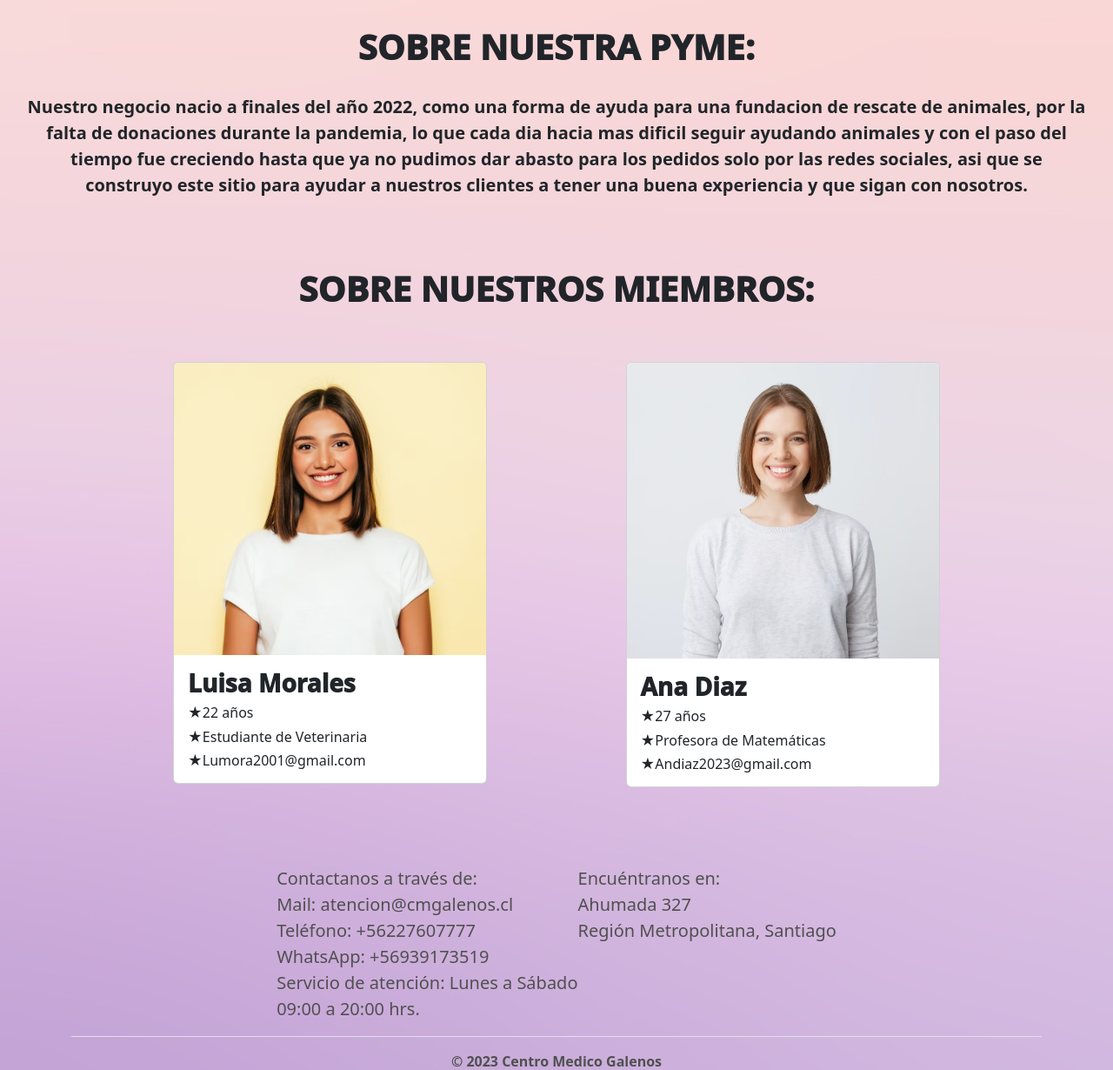
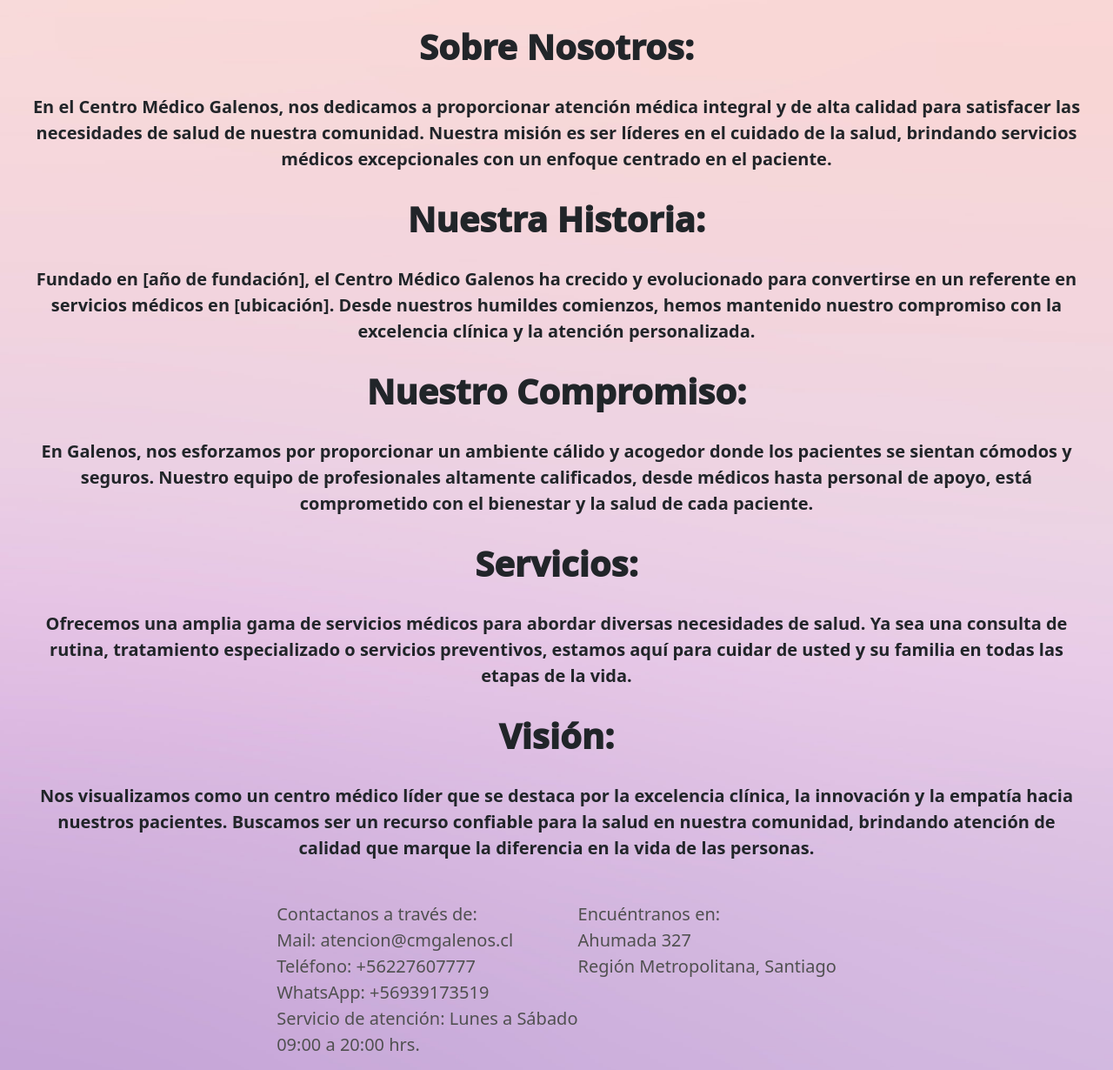
Before and after one commit to Ale-LS/prototipo, a Django app: template core/templates/nosotros.html in a window 1280 px wide. Shown: the part 126-1356 px from the top of the page at 87% size. Run offline with Django 4.2, Linux system fonts and the light colour scheme; the template is opened without the code that fills it, so the values that code supplies are empty; some libraries are stand-ins or nearby versions.

Commit message:
Se edito el contenido de la pagina Nosotros

```diff
--- a/core/templates/nosotros.html
+++ b/core/templates/nosotros.html
@@ -22,52 +22,70 @@
     <!-- Sobre Nosotros -->
     <div
     class="text">
-      <h1 style="text-align: center; margin: 30px; font-weight: 1000;">SOBRE NUESTRA PYME:</h1>
+      <h1 style="text-align: center; margin: 30px; font-weight: 1000;">Sobre Nosotros:</h1>
     </div>
 
     <div class="text" style="text-align: center; margin: 30px; justify-content: center;">
       <p style="font-weight: 600; font-size: 20px;">
-        Nuestro negocio nacio a finales del año 2022, como una forma de ayuda
-        para una fundacion de rescate de animales, por la falta de donaciones
-        durante la pandemia, lo que cada dia hacia mas dificil seguir ayudando
-        animales y con el paso del tiempo fue creciendo hasta que ya no pudimos
-        dar abasto para los pedidos solo por las redes sociales, asi que se
-        construyo este sitio para ayudar a nuestros clientes a tener una buena
-        experiencia y que sigan con nosotros.
+        En el Centro Médico Galenos, nos dedicamos a proporcionar atención médica integral y de alta calidad
+        para satisfacer las necesidades de salud de nuestra comunidad. Nuestra misión es ser líderes en el
+        cuidado de la salud, brindando servicios médicos excepcionales con un enfoque centrado en el paciente.
       </p>
     </div>
 
     <div
     class="text">
-    <h1 style="text-align: center; margin-top: 80px; font-weight: 1000;">SOBRE NUESTROS MIEMBROS:</h1>
+      <h1 style="text-align: center; margin: 30px; font-weight: 1000;">Nuestra Historia:</h1>
     </div>
 
-    <div class="container-fluid">
-      <div class="row" style="margin: 10px; padding: 40px; justify-content: space-evenly; font-weight: bold;">
-        <div class="col-sm-12 col-md-6 col-lg-4" style="margin: 10px;">
-          <div class="card">
-            <img class="card-img-top" src="img/Chica 1.avif" alt="Foto de Luisa Morales">
-            <div class="card-body">
-              <h3 class="card-title" style="font-weight: 1000;">Luisa Morales</h3>
-              <h6 class="card-text">★22 años</h6>
-              <h6 class="card-text">★Estudiante de Veterinaria</h6>
-              <h6 class="card-text">★Lumora2001@gmail.com</h6>
+    <div class="text" style="text-align: center; margin: 30px; justify-content: center;">
+      <p style="font-weight: 600; font-size: 20px;">
+        Fundado en [año de fundación], el Centro Médico Galenos ha crecido y evolucionado para convertirse en
+        un referente en servicios médicos en [ubicación]. Desde nuestros humildes comienzos, hemos mantenido
+        nuestro compromiso con la excelencia clínica y la atención personalizada.
+      </p>
     </div>
+
+    <div
+    class="text">
+      <h1 style="text-align: center; margin: 30px; font-weight: 1000;">Nuestro Compromiso:</h1>
     </div>
+
+    <div class="text" style="text-align: center; margin: 30px; justify-content: center;">
+      <p style="font-weight: 600; font-size: 20px;">
+        En Galenos, nos esforzamos por proporcionar un ambiente cálido y acogedor donde los pacientes se sientan
+        cómodos y seguros. Nuestro equipo de profesionales altamente calificados, desde médicos hasta personal
+        de apoyo, está comprometido con el bienestar y la salud de cada paciente.
+      </p>
     </div>
-        <div class="col-sm-12 col-md-6 col-lg-4" style="margin: 10px;">
-          <div class="card">
-            <img class="card-img-top" src="img/Chica 2.jpg" alt="Foto de Ana Diaz">
-            <div class="card-body">
-              <h3 class="card-title" style="font-weight: 1000;">Ana Diaz</h3>
-              <h6 class="card-text">★27 años</h6>
-              <h6 class="card-text">★Profesora de Matemáticas</h6>
-              <h6 class="card-text">★Andiaz2023@gmail.com</h6>
+
+    <div
+    class="text">
+      <h1 style="text-align: center; margin: 30px; font-weight: 1000;">Servicios:</h1>
     </div>
+
+    <div class="text" style="text-align: center; margin: 30px; justify-content: center;">
+      <p style="font-weight: 600; font-size: 20px;">
+        Ofrecemos una amplia gama de servicios médicos para abordar diversas necesidades de salud.
+        Ya sea una consulta de rutina, tratamiento especializado o servicios preventivos,
+        estamos aquí para cuidar de usted y su familia en todas las etapas de la vida.
+      </p>
     </div>
+
+    <div
+    class="text">
+      <h1 style="text-align: center; margin: 30px; font-weight: 1000;">Visión:</h1>
     </div>
+
+    <div class="text" style="text-align: center; margin: 30px; justify-content: center;">
+      <p style="font-weight: 600; font-size: 20px;">
+        Nos visualizamos como un centro médico líder que se destaca por la excelencia clínica,
+        la innovación y la empatía hacia nuestros pacientes. Buscamos ser un recurso confiable
+        para la salud en nuestra comunidad, brindando atención de calidad que marque la
+        diferencia en la vida de las personas.
+      </p>
     </div>
-    </div>
+
 
     <!-- Footer -->
     <div
```
Lines whose indentation alone changed are shown as unchanged.
